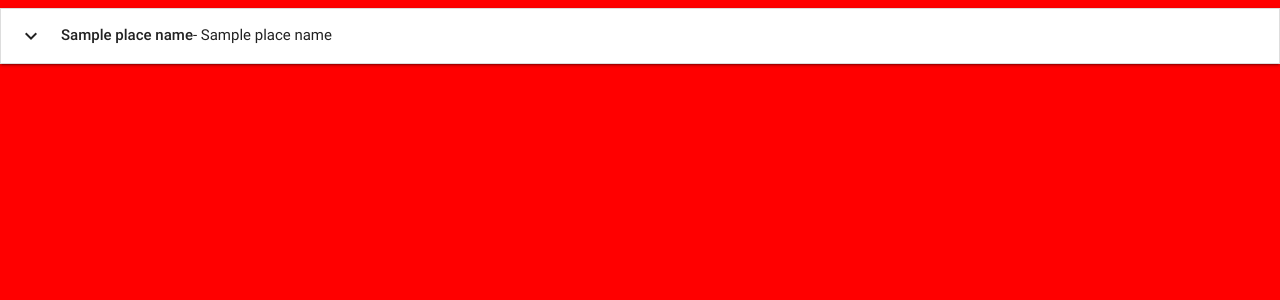
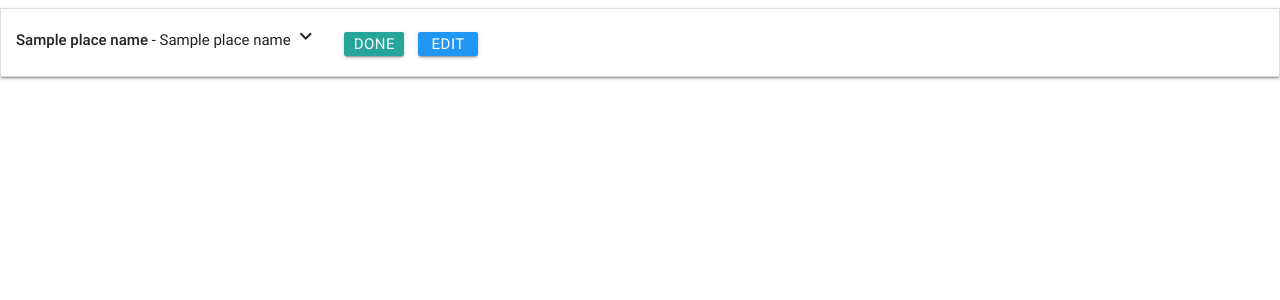
Before and after one commit to michaelhdev/project-3, a Flask app: page / in a window 1280 px wide. Shown: the top 300 px of the page. Run offline with Flask 2, Linux system fonts and the light colour scheme; a database or web service that is not in the repository returns one stand-in record (values such as "Sample title"); some libraries are stand-ins or nearby versions.

Commit message:
Added Edit buttons to placeNames.html

```diff
--- a/static/css/style.css
+++ b/static/css/style.css
@@ -1,3 +1,11 @@
-body{
-    background-color: red;
+.btn_small {
+    height: 24px;
+    width: 60px;
+    line-height: 24px;
+    margin: 5px 5px;
+    padding: 0 0.5em;
 }
+
+.task_header {
+    margin-top: 5px;
+}
--- a/templates/placeNames.html
+++ b/templates/placeNames.html
@@ -5,7 +5,19 @@
     {% for place_name in place_names %}
         <li>
             <div class="collapsible-header">
-                <i class="material-icons">expand_more</i><strong>{{place_name.eng_name}}</strong> - {{place_name.irl_name}}
+
+                <div class="task_header col s9 ">
+
+                    <strong>{{place_name.eng_name}}</strong> - {{place_name.irl_name}}
+
+                </div>
+
+                <div class="col s3">
+                    <i class="material-icons">expand_more</i>
+                    <a class="waves-effect waves-light btn btn_small">Done</a>
+                    <a class="waves-effect waves-light btn btn_small blue">Edit</a>
+
+                </div>
             </div>
             <div class="collapsible-body">
                 <div>
```
